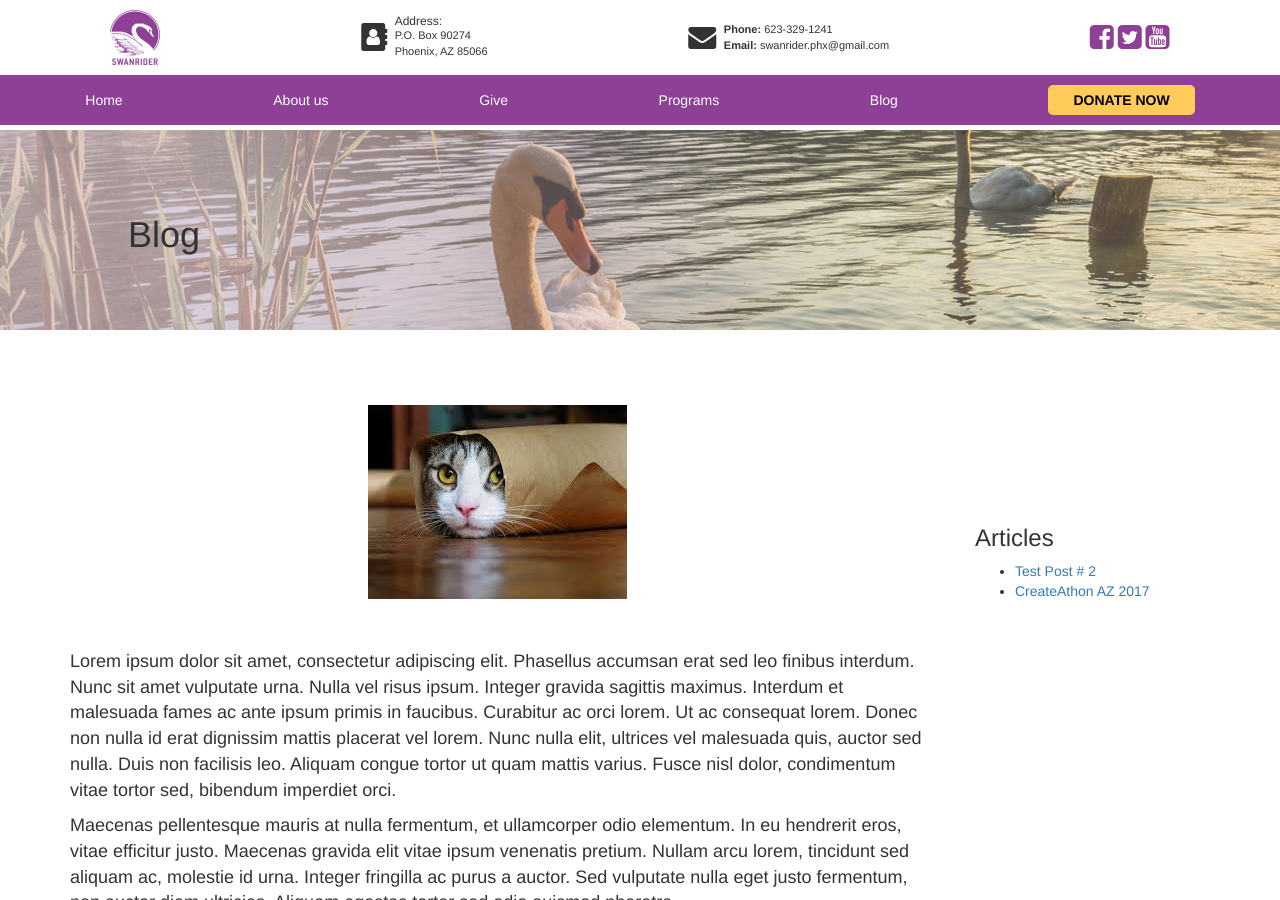
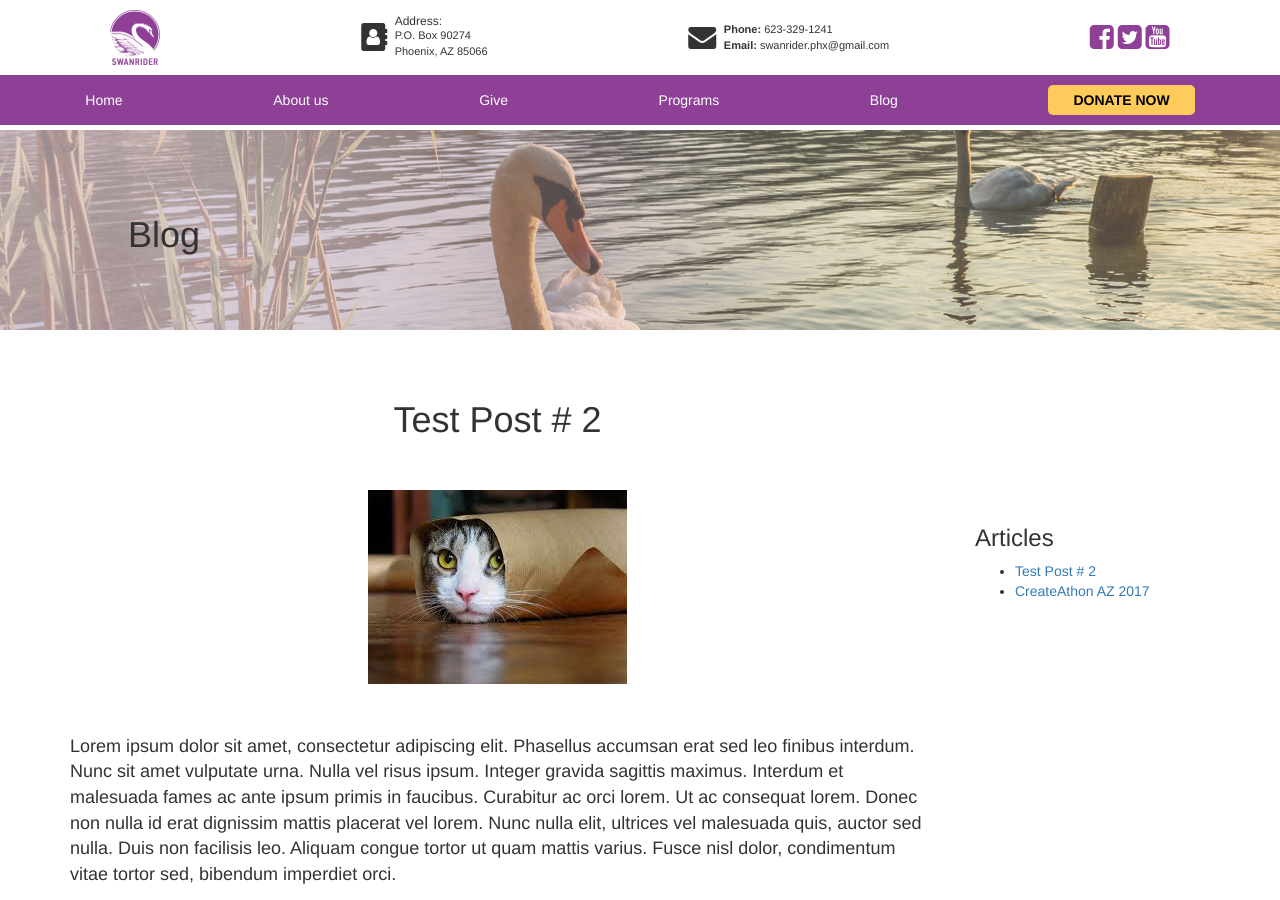
Before and after one commit to swanrider-phx/swanrider-phx.github.io, a Jekyll site: the page built from _posts/2017-09-18-test-post-number-2.markdown, in a window 1280 px wide and 900 px high. Built offline with Jekyll 4.4.1, drawn with Linux system fonts in a browser that asks for light colours; nearby versions of some CDN libraries.

Commit message:
Updated Test Post Number 2

```diff
--- a/_posts/2017-09-18-test-post-number-2.markdown
+++ b/_posts/2017-09-18-test-post-number-2.markdown
@@ -4,6 +4,8 @@ date: 2017-09-18 03:28:00 Z
 categories:
 - cats
 ---
+
+# Test Post # 2
 
 ![burrito-cat.jpg](/uploads/burrito-cat.jpg)
 
```
